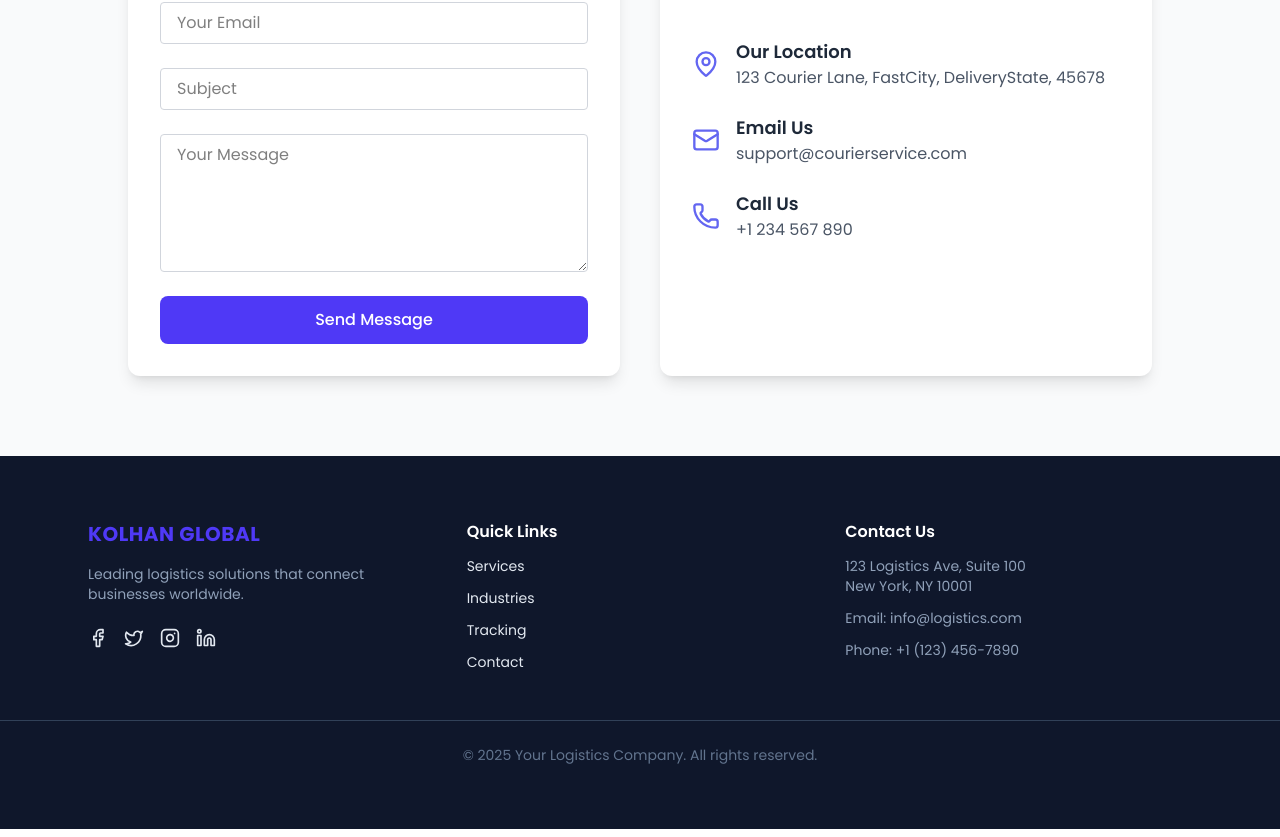
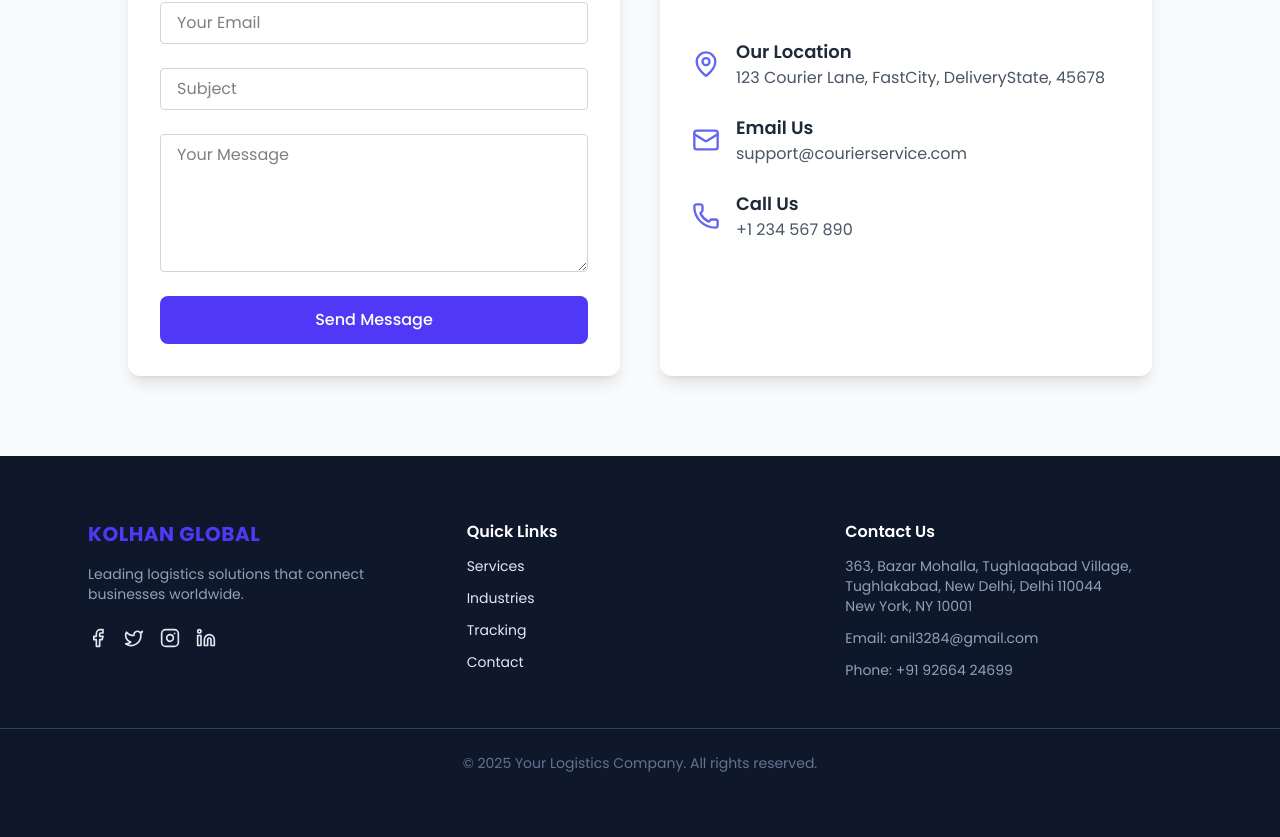
Before and after one commit to anshu200710/kolhanGlobal, a React (Vite) app in the folder frontend/: page /contact in a window 1280 px wide. Shown: the part 374-1211 px from the top of the page. Built offline with nearby package versions, Linux system fonts and the light colour scheme.

Commit message:
minor changes

```diff
--- a/frontend/src/components/Footer.jsx
+++ b/frontend/src/components/Footer.jsx
@@ -54,11 +54,11 @@ const Footer = () => {
         <div className="flex flex-col space-y-3">
           <h3 className="text-white font-semibold">Contact Us</h3>
           <p className="text-sm text-slate-400">
-            123 Logistics Ave, Suite 100<br />
+            363, Bazar Mohalla, Tughlaqabad Village, Tughlakabad, New Delhi, Delhi 110044<br />
             New York, NY 10001
           </p>
-          <p className="text-sm text-slate-400">Email: info@logistics.com</p>
-          <p className="text-sm text-slate-400">Phone: +1 (123) 456-7890</p>
+          <p className="text-sm text-slate-400">Email: anil3284@gmail.com</p>
+          <p className="text-sm text-slate-400">Phone: +91 92664 24699</p>
         </div>
 
       </div>
```
